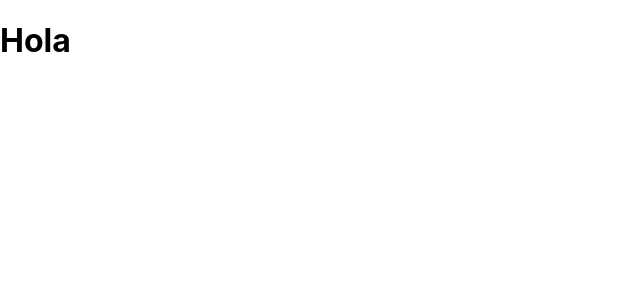
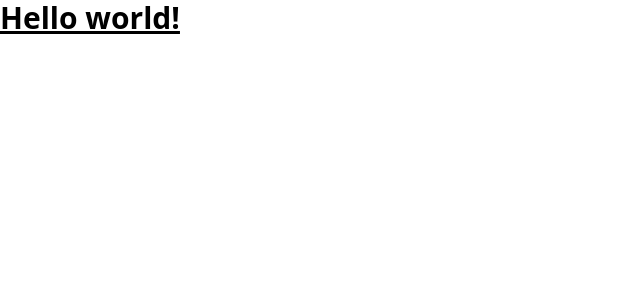
Before and after one commit to fer0o/fer0o-port, a Next.js app: page / in a window 1280 px wide. Shown: the top 300 px of the page, without its empty margins (0-640 px from the left). Built offline with nearby package versions, Linux system fonts and the light colour scheme.

Commit message:
add tailwind

```diff
--- a/package.json
+++ b/package.json
@@ -17,8 +17,11 @@
     "@types/node": "18.11.3",
     "@types/react": "18.0.21",
     "@types/react-dom": "18.0.6",
+    "autoprefixer": "^10.4.12",
     "eslint": "8.25.0",
     "eslint-config-next": "12.3.1",
+    "postcss": "^8.4.18",
+    "tailwindcss": "^3.2.1",
     "typescript": "4.8.4"
   }
 }
--- a/pages/index.tsx
+++ b/pages/index.tsx
@@ -1,7 +1,5 @@
 import { NextPage } from 'next'
 import Head from 'next/head'
-
-import styles from '../styles/Home.module.css'
 
 const Home: NextPage = () => {
   return (
@@ -9,7 +7,7 @@
       <Head>
         <title>Fer's Portfolios</title>
       </Head>
-      <h1>Hola</h1>
+      <h1 className='text-3xl font-bold underline'>Hello world!</h1>
     </div>
   )
 }
--- /dev/null
+++ b/postcss.config.js
@@ -0,0 +1,6 @@
+module.exports = {
+  plugins: {
+    tailwindcss: {},
+    autoprefixer: {},
+  },
+}
--- a/styles/globals.css
+++ b/styles/globals.css
@@ -1,26 +1,3 @@
-html,
-body {
-  padding: 0;
-  margin: 0;
-  font-family: -apple-system, BlinkMacSystemFont, Segoe UI, Roboto, Oxygen,
-    Ubuntu, Cantarell, Fira Sans, Droid Sans, Helvetica Neue, sans-serif;
-}
-
-a {
-  color: inherit;
-  text-decoration: none;
-}
-
-* {
-  box-sizing: border-box;
-}
-
-@media (prefers-color-scheme: dark) {
-  html {
-    color-scheme: dark;
-  }
-  body {
-    color: white;
-    background: black;
-  }
-}
+@tailwind base;
+@tailwind components;
+@tailwind utilities;
--- /dev/null
+++ b/tailwind.config.js
@@ -0,0 +1,11 @@
+/** @type {import('tailwindcss').Config} */
+module.exports = {
+  content: [
+    './pages/**/*.{js,ts,jsx,tsx}',
+    './components/**/*.{js,ts,jsx,tsx}'
+  ],
+  theme: {
+    extend: {}
+  },
+  plugins: []
+}
```
Also changed, not shown: 1 other file (tests, documents, lock files or other folders).
